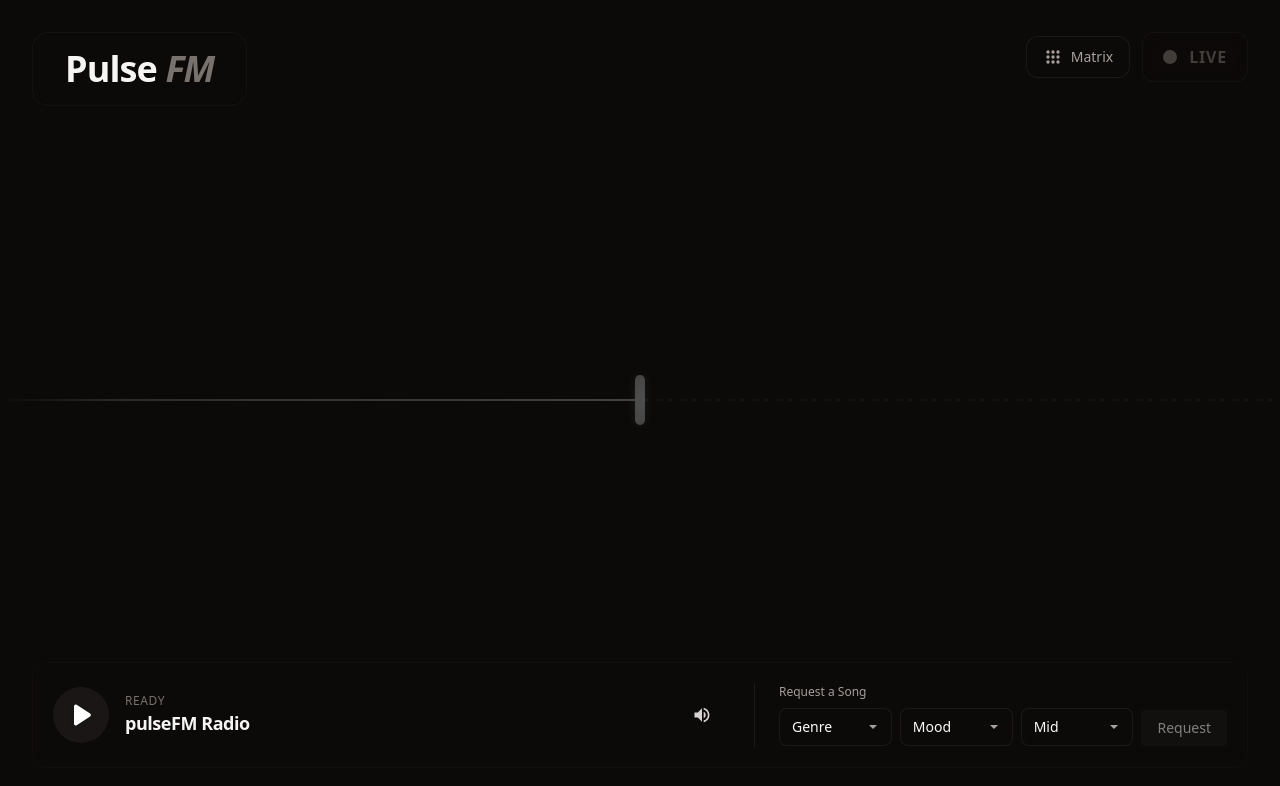
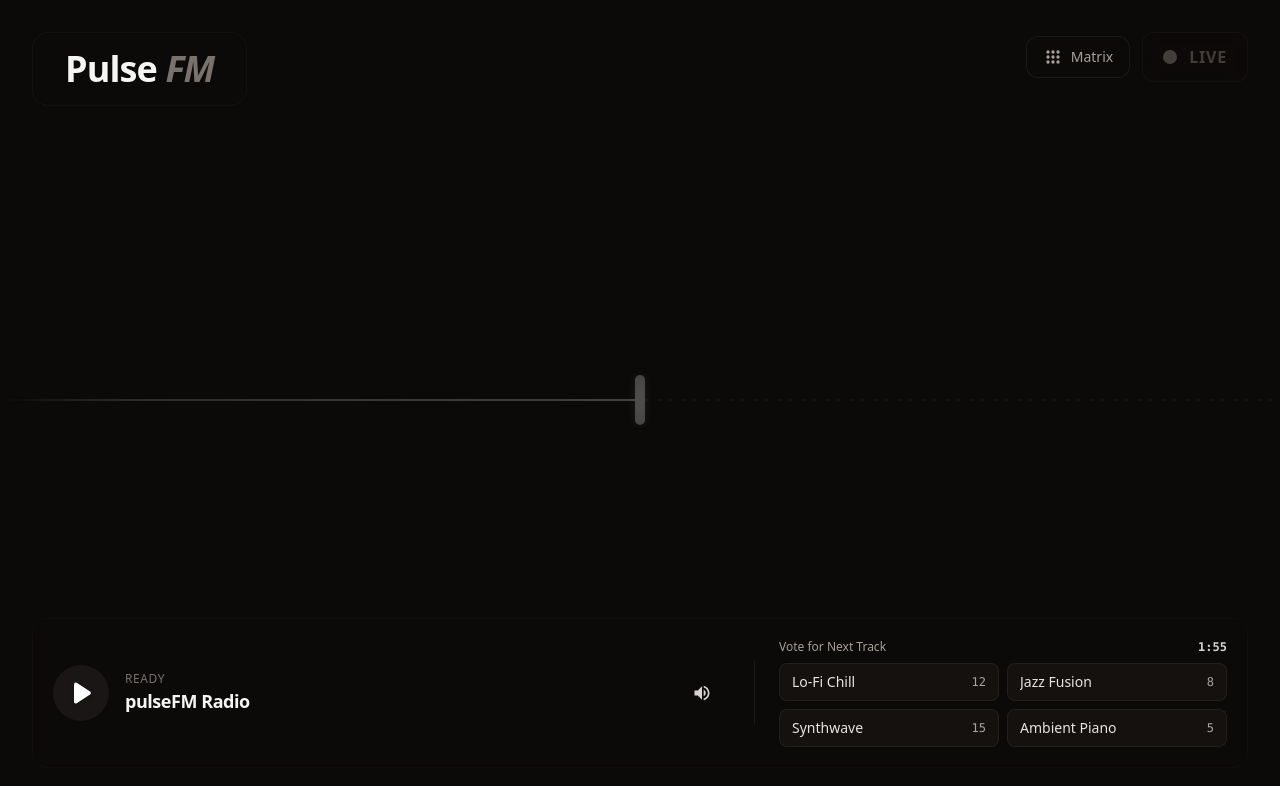
Before and after one commit to amit-00/pulseFM, a Next.js app in the folder client/: page / in a window 1280 px wide. Shown: the top 786 px of the page. Built offline with nearby package versions, Linux system fonts and the light colour scheme.

Commit message:
Update UI for voting instead of requests

```diff
--- a/client/components/SynthesizerPlayer.tsx
+++ b/client/components/SynthesizerPlayer.tsx
@@ -4,7 +4,7 @@ import { useRef, useState, useCallback, useEffect } from "react";
 import { DotMatrixVisualizer } from "./DotMatrixVisualizer";
 import { WaveformVisualizer } from "./WaveformVisualizer";
 import { PlayerControls } from "./PlayerControls";
-import { RequestForm } from "./RequestForm";
+import { VotePanel } from "./VotePanel";
 import { AuroraText } from "./ui/aurora-text";
 import { cn } from "@/lib/utils";
 
@@ -291,9 +291,9 @@ export function SynthesizerPlayer({ className }: SynthesizerPlayerProps) {
             <div className="hidden md:block w-px h-16 bg-stone-700/30" />
             <div className="md:hidden h-px w-full bg-stone-700/30" />
 
-            {/* Request Form - inline */}
+            {/* Vote Panel - inline */}
             <div className="flex-1 md:max-w-md">
-              <RequestForm isPlaying={isPlaying} />
+              <VotePanel />
             </div>
           </div>
         </div>
--- /dev/null
+++ b/client/components/VotePanel.tsx
@@ -0,0 +1,109 @@
+"use client";
+
+import { useVote } from "@/hooks/useVote";
+import { cn } from "@/lib/utils";
+
+export function VotePanel() {
+  const {
+    voteData,
+    formattedTime,
+    isExpired,
+    hasVoted,
+    selectedOption,
+    isSubmitting,
+    error,
+    submitVote,
+  } = useVote();
+
+  const optionEntries = Object.entries(voteData.options);
+  const totalVotes = Object.values(voteData.tallies).reduce((sum, n) => sum + n, 0);
+  const disabled = hasVoted || isSubmitting || isExpired;
+
+  return (
+    <div className="flex flex-col gap-2">
+      {/* Header: label + timer */}
+      <div className="flex items-center justify-between">
+        <p className="text-xs font-medium text-stone-400">
+          {isExpired ? "Vote Ended" : "Vote for Next Track"}
+        </p>
+        <span
+          className={cn(
+            "text-xs font-mono font-semibold tabular-nums",
+            isExpired ? "text-stone-500" : "text-stone-300"
+          )}
+        >
+          {formattedTime}
+        </span>
+      </div>
+
+      {/* Option buttons */}
+      <div className="grid grid-cols-2 gap-2">
+        {optionEntries.map(([key, label]) => {
+          const count = voteData.tallies[key] ?? 0;
+          const pct = totalVotes > 0 ? Math.round((count / totalVotes) * 100) : 0;
+          const isSelected = selectedOption === key;
+
+          return (
+            <button
+              key={key}
+              onClick={() => submitVote(key)}
+              disabled={disabled}
+              className={cn(
+                "relative overflow-hidden",
+                "flex items-center justify-between gap-2",
+                "px-3 py-2 rounded-lg text-sm",
+                "border transition-all duration-200",
+                "focus:outline-none",
+                // Default state
+                !disabled &&
+                  "bg-stone-800/30 border-stone-700/30 text-stone-200 hover:bg-stone-700/40 hover:border-stone-600/50 cursor-pointer",
+                // Disabled / voted states
+                disabled && !isSelected &&
+                  "bg-stone-800/20 border-stone-700/20 text-stone-500 cursor-default",
+                // Selected option confirmation
+                isSelected &&
+                  "bg-emerald-500/10 border-emerald-500/40 text-emerald-300 cursor-default"
+              )}
+            >
+              {/* Progress fill bar (behind text) */}
+              {hasVoted && (
+                <div
+                  className={cn(
+                    "absolute inset-y-0 left-0 transition-all duration-500",
+                    isSelected ? "bg-emerald-500/10" : "bg-stone-700/10"
+                  )}
+                  style={{ width: `${pct}%` }}
+                />
+              )}
+
+              <span className="relative z-10 truncate font-medium">
+                {isSelected && (
+                  <span className="mr-1.5">✓</span>
+                )}
+                {label}
+              </span>
+
+              <span className="relative z-10 flex items-center gap-1.5 shrink-0">
+                <span className="text-xs font-mono tabular-nums opacity-70">
+                  {count}
+                </span>
+                {hasVoted && (
+                  <span className="text-xs font-mono tabular-nums opacity-50">
+                    ({pct}%)
+                  </span>
+                )}
+              </span>
+            </button>
+          );
+        })}
+      </div>
+
+      {/* Error message */}
+      {error && (
+        <div className="p-2 rounded-lg text-xs bg-red-500/20 text-red-300 border border-red-500/30">
+          {error}
+        </div>
+      )}
+    </div>
+  );
+}
--- /dev/null
+++ b/client/hooks/useVote.ts
@@ -0,0 +1,105 @@
+"use client";
+
+import { useState, useEffect, useCallback, useMemo } from "react";
+
+export interface VoteData {
+  options: Record<string, string>;
+  tallies: Record<string, number>;
+  endTime: number; // Unix timestamp in ms
+}
+
+// Dummy data — will be replaced by Firestore listener
+function createDummyVoteData(): VoteData {
+  return {
+    options: {
+      a: "Lo-Fi Chill",
+      b: "Jazz Fusion",
+      c: "Synthwave",
+      d: "Ambient Piano",
+    },
+    tallies: {
+      a: 12,
+      b: 8,
+      c: 15,
+      d: 5,
+    },
+    endTime: Date.now() + 2 * 60 * 1000, // 2 minutes from now
+  };
+}
+
+function formatTime(seconds: number): string {
+  if (seconds <= 0) return "0:00";
+  const m = Math.floor(seconds / 60);
+  const s = seconds % 60;
+  return `${m}:${s.toString().padStart(2, "0")}`;
+}
+
+export function useVote() {
+  const [voteData] = useState<VoteData>(createDummyVoteData);
+  const [timeRemaining, setTimeRemaining] = useState<number>(() =>
+    Math.max(0, Math.ceil((createDummyVoteData().endTime - Date.now()) / 1000))
+  );
+  const [hasVoted, setHasVoted] = useState(false);
+  const [selectedOption, setSelectedOption] = useState<string | null>(null);
+  const [isSubmitting, setIsSubmitting] = useState(false);
+  const [error, setError] = useState<string | null>(null);
+
+  // Countdown timer
+  useEffect(() => {
+    const endTime = voteData.endTime;
+
+    const tick = () => {
+      const remaining = Math.max(0, Math.ceil((endTime - Date.now()) / 1000));
+      setTimeRemaining(remaining);
+    };
+
+    tick();
+    const interval = setInterval(tick, 1000);
+    return () => clearInterval(interval);
+  }, [voteData.endTime]);
+
+  const isExpired = timeRemaining <= 0;
+  const formattedTime = useMemo(() => formatTime(timeRemaining), [timeRemaining]);
+
+  const submitVote = useCallback(
+    async (optionKey: string) => {
+      if (hasVoted || isSubmitting || isExpired) return;
+
+      setIsSubmitting(true);
+      setError(null);
+
+      try {
+        const response = await fetch("/api/vote", {
+          method: "POST",
+          headers: { "Content-Type": "application/json" },
+          body: JSON.stringify({ option: optionKey }),
+        });
+
+        if (!response.ok) {
+          const data = await response.json().catch(() => ({}));
+          throw new Error(data.error || "Vote failed");
+        }
+
+        setHasVoted(true);
+        setSelectedOption(optionKey);
+      } catch (err) {
+        setError(err instanceof Error ? err.message : "Vote failed");
+      } finally {
+        setIsSubmitting(false);
+      }
+    },
+    [hasVoted, isSubmitting, isExpired]
+  );
+
+  return {
+    voteData,
+    timeRemaining,
+    formattedTime,
+    isExpired,
+    hasVoted,
+    selectedOption,
+    isSubmitting,
+    error,
+    submitVote,
+  };
+}
```
